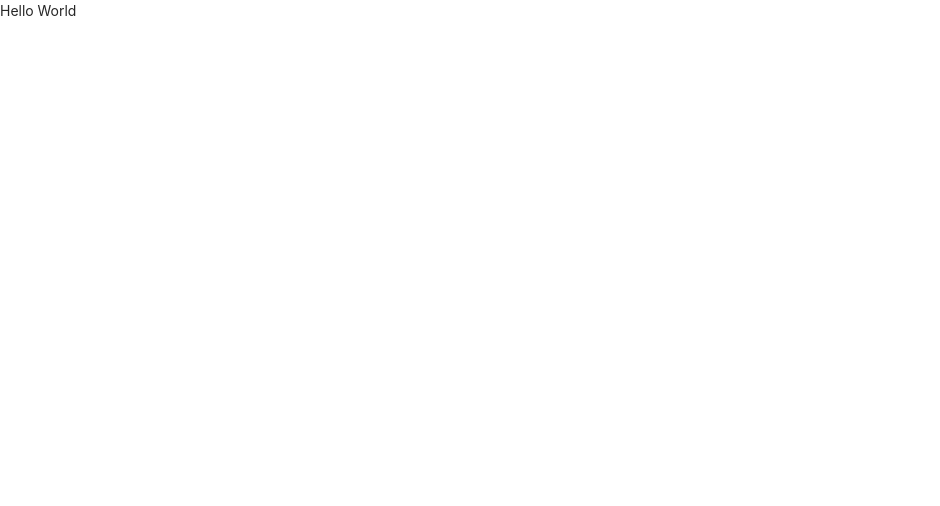
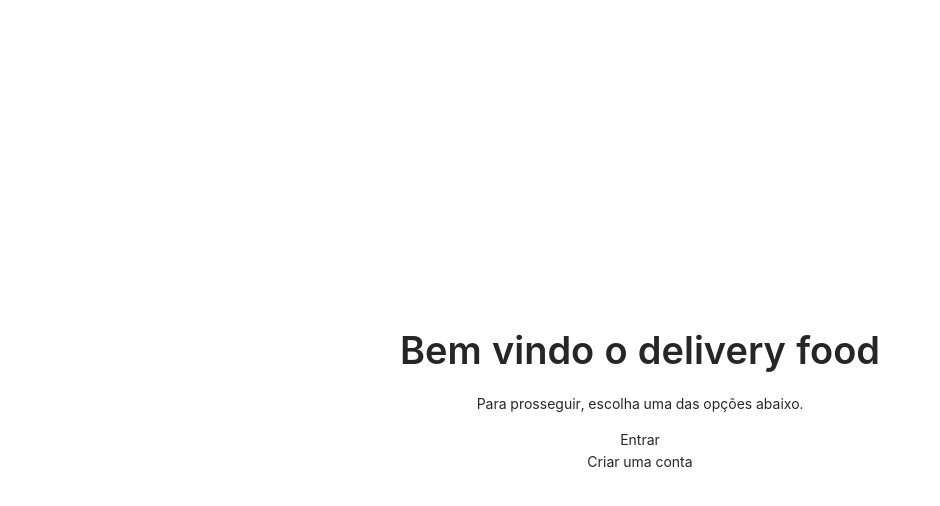
Before and after one commit to jonasexplore/delivery-food, a Next.js app: page / in a window 1280 px wide. Shown: the top 506 px of the page, without its empty margins (0-940 px from the left). Built offline with nearby package versions, Linux system fonts and the light colour scheme.

Commit message:
feat: added buttons to signup and signin pages

```diff
--- a/src/pages/index.tsx
+++ b/src/pages/index.tsx
@@ -1,7 +1,26 @@
+import { Typography } from "antd";
 import { NextPage } from "next";
+import Link from "next/link";
 
 const Home: NextPage = () => {
-  return <div>Hello World</div>;
+  return (
+    <div
+      style={{
+        height: "100vh",
+        display: "flex",
+        flexDirection: "column",
+        alignItems: "center",
+        justifyContent: "center",
+      }}
+    >
+      <Typography.Title>Bem vindo o delivery food</Typography.Title>
+      <Typography.Paragraph>
+        Para prosseguir, escolha uma das opções abaixo.
+      </Typography.Paragraph>
+      <Link href="/auth/signin">Entrar</Link>
+      <Link href="/auth/signup">Criar uma conta</Link>
+    </div>
+  );
 };
 
 export default Home;
```
